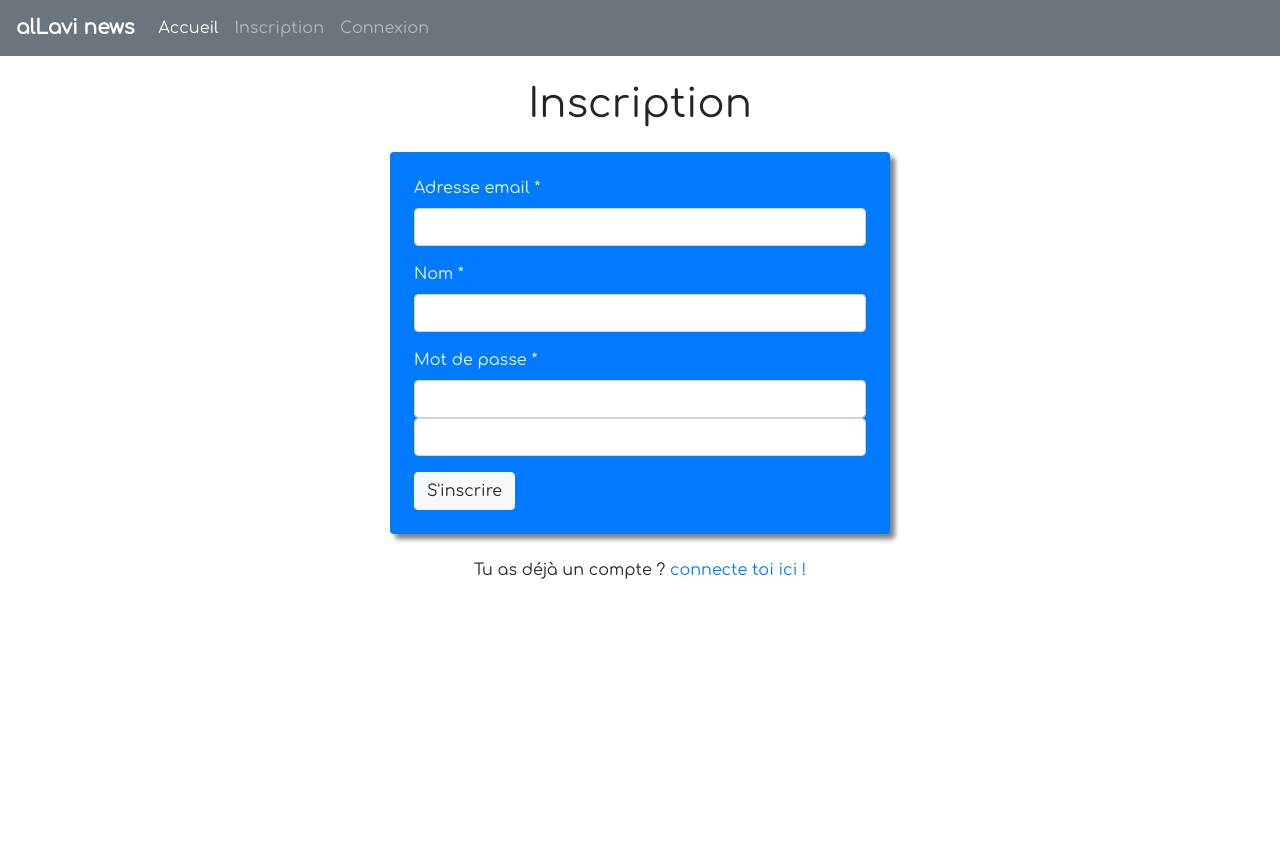
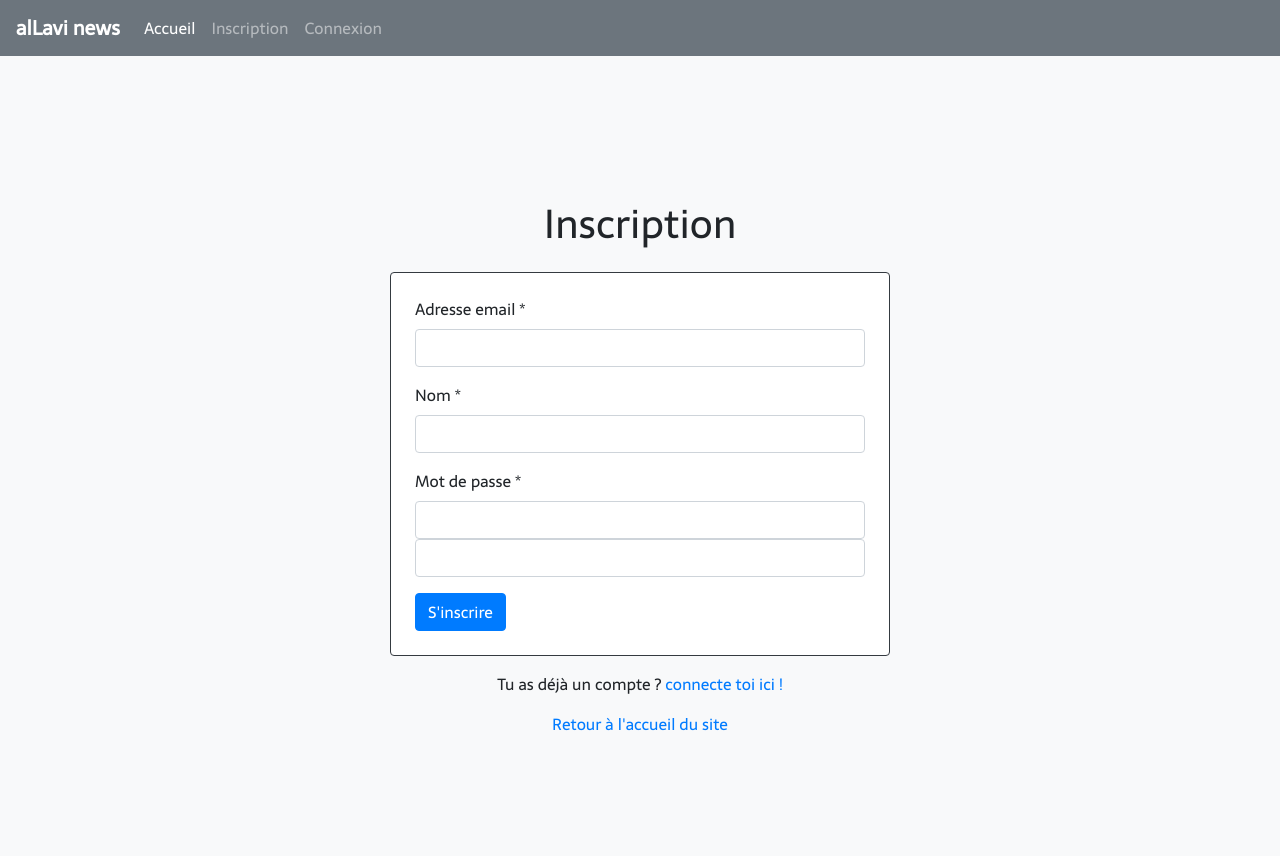
Before and after one commit to alexlabuz/alvnews, a PHP site: template src/view/inscription.html.twig in a window 1280 px wide. Before the commit the page ends 579 px from the top, so only its background shows below. Run offline with PHP 8.4, Linux system fonts and the light colour scheme; the template is opened without the code that fills it, so the values that code supplies are empty; some libraries are stand-ins or nearby versions.

Commit message:
Refonte des menus de connexion et inscription, changement de typo et autre

```diff
--- /dev/null
+++ b/index.php
@@ -0,0 +1 @@
+<?php header("Location:public/"); ?>
--- a/public/css/style.css
+++ b/public/css/style.css
@@ -1,16 +1,10 @@
 @font-face {
-	font-family: "Comfortaa";
-	src: url("Comfortaa-Regular.ttf") format("truetype");
+	font-family: "Sarala";
+	src: url("../font/Sarala-Regular.woff2") format("woff2"),
+		url("../font/Sarala-Regular.woff") format("woff");
 }
-html, body{height: 100%;}
-body{
-	font-family:Comfortaa;
-}
-
-.block-custom{
-	max-width: 500px;
-	box-shadow: 5px 5px 5px grey;
-}
+html, body, .baseDiv, .log_in{height: 100%;}
+body{font-family:Sarala;}
 
 .img-profile{
 	width: 150px;
@@ -39,11 +33,14 @@ body{
 	max-width: 520px;
 }
 
-/*--autre--*/
-.nobs-box-center{
-	position: absolute;
-	top:50%;
-	left: 50%;
-	transform: translate(-50%,-50%);
-	width: 100%;
+/*--Page de connexion et inscription--*/
+.log_in{
+	display:flex;
+    align-items:center;
+    flex-direction:column;
+    justify-content:center;
 }
+.block-custom{
+	max-width:500px;
+	width:95%;
+}
--- a/src/controller/articleController.php
+++ b/src/controller/articleController.php
@@ -1,5 +1,4 @@
 <?php
-
 // Permet d'afficher l'article au public
 function afficheArticleController($twig, $db){
 	if(!isset($_GET["id"])){
@@ -42,7 +41,7 @@ function editorController($twig, $db){
 	if(isset($_POST["btEnvoyer"])){
 		$inputTitre = $_POST["titre"];
 		$inputDescription = $_POST["description"];
-		$inputImage = null;
+		$inputImage = "images/img.jpg";
 		$inputArticle = $_POST["article"];
 		$inputTheme = $_POST["theme"];
 		$inputVisible = 0;
--- a/src/controller/themeController.php
+++ b/src/controller/themeController.php
@@ -53,7 +53,7 @@ function themeController($twig, $db){
 	// Affichage des thème
 	$listType = $theme->select();
 
-	$message[0] = "Votre demande à est effectuée avec succée";
+	$message[0] = "Votre demande à était effectuée avec succée";
 	$message[1] = "Une erreur s'est produite, veuillez réésayer";
 	$message[2] = "Le type existe déjà";
 
--- a/src/model/class_article.php
+++ b/src/model/class_article.php
@@ -40,7 +40,7 @@ class Article{
 			ORDER BY dateCreation DESC");
 
 		$this->selectById = $this->db->prepare(
-			"SELECT a.id AS id, titre, description, a.image AS image, contenu, dateCreation, dateModif, idTheme, idUtilisateur, t.libelle AS theme, u.nom AS redacteur
+			"SELECT a.id AS id, titre, description, a.image AS image, contenu, dateCreation, dateModif, idUtilisateur, t.libelle AS theme, t.couleur AS couleur, u.nom AS redacteur
 			FROM article a, theme t, utilisateur u
 			WHERE a.idTheme = t.id
 			AND a.idUtilisateur = u.id
--- a/src/view/base.html.twig
+++ b/src/view/base.html.twig
@@ -11,6 +11,7 @@
 </head>
 <body>
 
+{% if form.nonavbar is not defined %}
 <nav class="navbar navbar-expand-sm navbar-dark bg-secondary">
 	<a class="navbar-brand" href="./"><b>alLavi news</b></a>
 	<button class="navbar-toggler" type="button" data-toggle="collapse" data-target="#navbarNav" aria-controls="navbarNav" aria-expanded="false" aria-label="Toggle navigation">
@@ -47,12 +48,14 @@
 		</ul>
 	</div>
 </nav>
+{% endif %}
 
-<div class="container-fluid mb-4">
+<div class="mb-4 baseDiv">
 {% block content %}{% endblock %}
 </div>
 
 <script src="https://code.jquery.com/jquery-3.4.1.slim.min.js" integrity="sha384-J6qa4849blE2+poT4WnyKhv5vZF5SrPo0iEjwBvKU7imGFAV0wwj1yYfoRSJoZ+n" crossorigin="anonymous"></script>
 <script src="https://cdn.jsdelivr.net/npm/popper.js@1.16.0/dist/umd/popper.min.js" integrity="sha384-Q6E9RHvbIyZFJoft+2mJbHaEWldlvI9IOYy5n3zV9zzTtmI3UksdQRVvoxMfooAo" crossorigin="anonymous"></script>
-<script src="https://stackpath.bootstrapcdn.com/bootstrap/4.4.1/js/bootstrap.min.js" integrity="sha384-wfSDF2E50Y2D1uUdj0O3uMBJnjuUD4Ih7YwaYd1iqfktj0Uod8GCExl3Og8ifwB6" crossorigin="anonymous"></script></body>
+<script src="https://stackpath.bootstrapcdn.com/bootstrap/4.4.1/js/bootstrap.min.js" integrity="sha384-wfSDF2E50Y2D1uUdj0O3uMBJnjuUD4Ih7YwaYd1iqfktj0Uod8GCExl3Og8ifwB6" crossorigin="anonymous"></script>
+</body>
 </html>
--- a/src/view/gestionTheme.html.twig
+++ b/src/view/gestionTheme.html.twig
@@ -9,7 +9,7 @@
 		{% if get.code == 0 %}
 			<div class="alert alert-success mx-auto" style="float:center" role="alert">{{form.message}}</div>
 		{% else %}
-			<div class="alert alert-danger mx-auto block-custom" style="float:center" role="alert">{{form.message}}</div>
+			<div class="alert alert-danger mx-auto" style="float:center" role="alert">{{form.message}}</div>
 		{% endif %}
 	{% endif %}
 
--- a/src/view/home.html.twig
+++ b/src/view/home.html.twig
@@ -14,7 +14,7 @@
 	<div class="card mb-3" style="max-width: 540px;">
 	<div class="row no-gutters">
 		<div class="col-md-4">
-			<img src="images/img.jpg" class="card-img" alt="">
+			<img src="{{a.image}}" class="card-img" alt="image de l'article {{a.titre}}">
 		</div>
 		<div class="col-md-8">
 			<div class="card-body">
--- a/src/view/inscription.html.twig
+++ b/src/view/inscription.html.twig
@@ -1,23 +1,21 @@
 {% extends "base.html.twig" %}
-{% block title %}Inscritption{{parent()}} {% endblock %}
+{% block title %}Inscritption{{parent()}}{% endblock %}
 
 {% block content %}
-
+<div class="log_in bg-light">
 	{% if get.code == 5 %}
-	<div class="text-center nobs-box-center">
-		<h1 class="m-4">Inscription réussi</h1>
-		<h3 class="m-4">Votre inscription est terminé. Bienvenue sur alLavi news !</h3>
-		<p class="m-4">Connectez-vous dés-maintenant.</p>
+	<div>
+		<h1 class="mb-4">Inscription réussi</h1>
+		<h3 class="mb-4">Votre inscription est terminé. Bienvenue sur alLavi news !</h3>
+		<p class="mb-4">Connectez-vous dés-maintenant.</p>
 		<a class="btn btn-success btn-lg" href="?page=connexion">Me connecter</a>
 	</div>
 	{% else %}
-
 	<h1 class="text-center m-4">Inscription</h1>
-
 	{% if form.message is defined %}
-		<div class="alert alert-danger mx-auto block-custom" style="float:center" role="alert">{{form.message}}</div>
+		<div class="alert alert-danger block-custom" role="alert">{{form.message}}</div>
 	{% endif %}
-	<form method="POST" action="index.php?page=inscription" class="bg-primary text-light p-4 mx-auto rounded block-custom">
+	<form method="POST" action="index.php?page=inscription" class="p-4 bg-white border border-dark rounded block-custom">
 		<div class="form-group">
 			<label for="email">Adresse email *</label>
 			<input type="email" class="form-control" id="email" name="email" required />
@@ -31,10 +29,11 @@
 			<input type="password" class="form-control" id="password" name="password" required/>
 			<input type="password" class="form-control" id="password2" name="password2" required/>
 		</div>
-
-		<button type="submit" name="btInscrire" class="btn btn-light">S'inscrire</button>
+		<button type="submit" name="btInscrire" class="btn btn-primary">S'inscrire</button>
 	</form>
 
-	<p class="text-center m-4">Tu as déjà un compte ? <a href="?page=connexion">connecte toi ici !</a></p>
+	<p class="m-3">Tu as déjà un compte ? <a href="?page=connexion">connecte toi ici !</a></p>
+	<a href="./">Retour à l'accueil du site</a>
 	{% endif %}
+</div>
 {% endblock %}
--- a/src/view/profil.html.twig
+++ b/src/view/profil.html.twig
@@ -71,7 +71,7 @@
 
 <div class="tab-content" id="myTabContent">
 	<div class="tab-pane fade show active" id="home" role="tabpanel" aria-labelledby="profile-tab">
-		<h1 class="mt-5"><b>Mes enregistrements</b></h1>
+		<h3 class="mt-4"><b>Mes enregistrements</b></h3>
 		{% if form.listEnregistre != null %}
 			{% for e in form.listEnregistre %}
 			<div class="card mt-3">
@@ -90,10 +90,10 @@
 	</div>
 	<div class="tab-pane fade" id="myArticle" role="tabpanel" aria-labelledby="home-tab">
 		<form method="POST" action="?page=deleteArticle">
-		<h1 class="mt-5">
+		<h3 class="mt-4">
 			<b>Mes articles</b>
 			<button type="submit" class="btn btn-danger btn-sm ml-2" name="btEfface">Supprimer la sélection</button>
-		</h1>
+		</h3>
 		{% if form.listArticle != null %}
 			{% for a in form.listArticle %}
 			<div class="card mt-3">
```
Also changed, not shown: src/controller/userController.php (+7 -5 lines), src/view/article.html.twig (+9 -9 lines), src/view/connexion.html.twig (+8 -7 lines), public/css/Comfortaa-Bold.ttf (deleted), public/css/Comfortaa-Light.ttf (deleted), public/css/Comfortaa-Regular.ttf (deleted), public/font/Sarala-Regular.woff (added), public/font/Sarala-Regular.woff2 (added), public/images/default.png (added).
